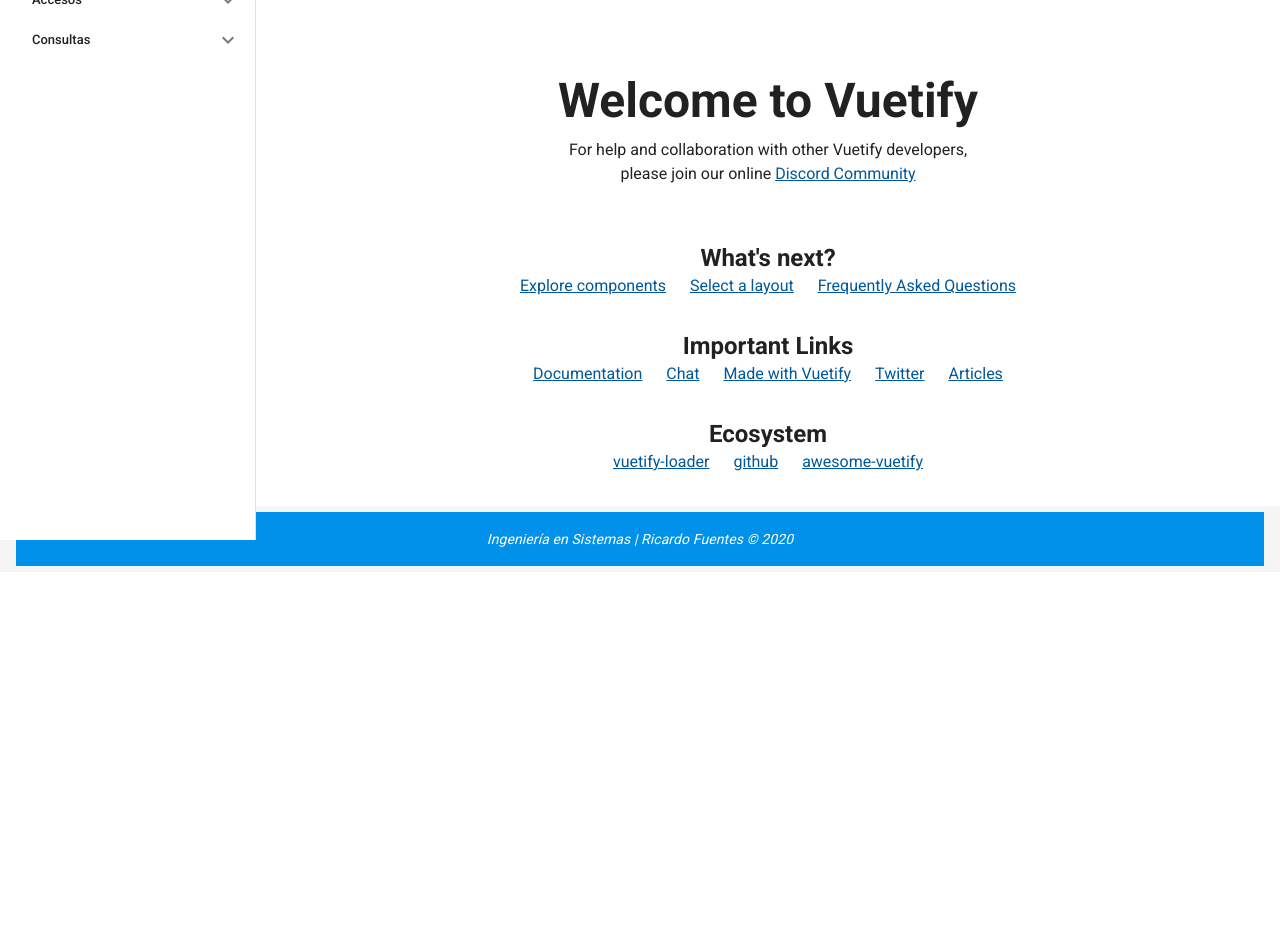
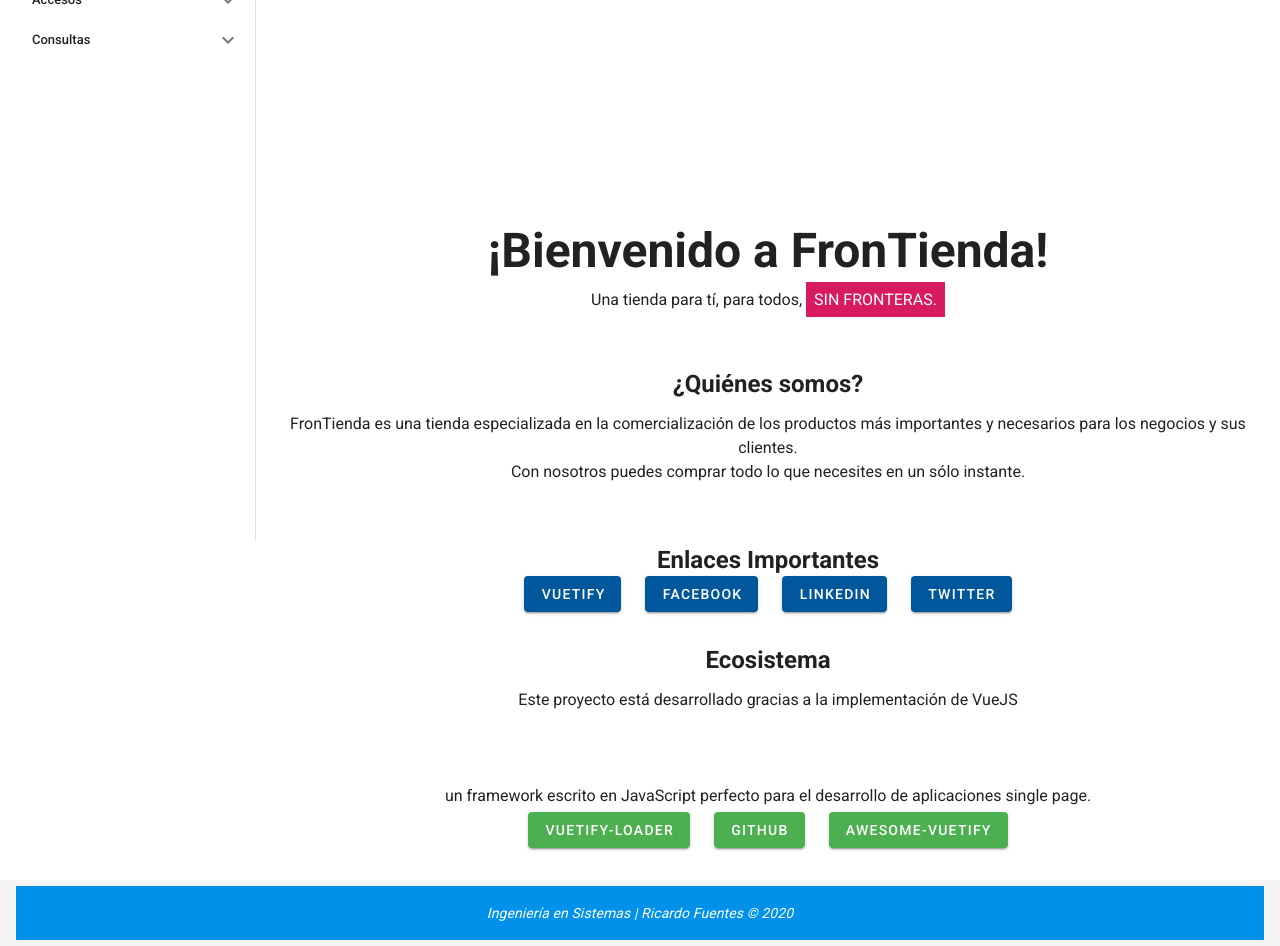
Before and after one commit to Grupo1-Colab/front_end_vue, a Vue app: page / in a window 1280 px wide. Shown: the part 260-1206 px from the top of the page. Before the commit the page ends 832 px from the top, so only its background shows below. Built offline with nearby package versions, Linux system fonts and the light colour scheme.

Commit message:
Modificada la página Home para el sistema Frontienda

```diff
--- a/src/components/HelloWorld.vue
+++ b/src/components/HelloWorld.vue
@@ -3,25 +3,23 @@
     <v-row class="text-center">
       <v-col cols="12">
         <v-img
-          :src="require('../assets/Frontienda.png')"
+          :src="require('../assets/FT.png')"
           class="my-3"
           contain
-          height="200"
+          height="350"
         />
       </v-col>
 
       <v-col class="mb-4">
         <h1 class="display-2 font-weight-bold mb-3">
-          Welcome to Vuetify
+          ¡Bienvenido a FronTienda!
         </h1>
 
         <p class="subheading font-weight-regular">
-          For help and collaboration with other Vuetify developers,
-          <br>please join our online
-          <a
-            href="https://community.vuetifyjs.com"
-            target="_blank"
-          >Discord Community</a>
+          Una tienda para tí, para todos,
+          <a class="d-inline pa-2 pink darken-1 white--text">
+            SIN FRONTERAS.
+          </a>
         </p>
       </v-col>
 
@@ -30,20 +28,14 @@
         cols="12"
       >
         <h2 class="headline font-weight-bold mb-3">
-          What's next?
+          ¿Quiénes somos?
         </h2>
-
-        <v-row justify="center">
-          <a
-            v-for="(next, i) in whatsNext"
-            :key="i"
-            :href="next.href"
-            class="subheading mx-3"
-            target="_blank"
-          >
-            {{ next.text }}
-          </a>
-        </v-row>
+        <p>
+          FronTienda es una tienda especializada en la comercialización de los productos
+          más importantes y necesarios para los negocios y sus clientes.
+          <br>
+          Con nosotros puedes comprar todo lo que necesites en un sólo instante.
+        </p>
       </v-col>
 
       <v-col
@@ -51,7 +43,7 @@
         cols="12"
       >
         <h2 class="headline font-weight-bold mb-3">
-          Important Links
+          Enlaces Importantes
         </h2>
 
         <v-row justify="center">
@@ -62,7 +54,9 @@
             class="subheading mx-3"
             target="_blank"
           >
-            {{ link.text }}
+            <v-btn color="primary">
+              {{ link.text }}
+            </v-btn>
           </a>
         </v-row>
       </v-col>
@@ -72,8 +66,21 @@
         cols="12"
       >
         <h2 class="headline font-weight-bold mb-3">
-          Ecosystem
+          Ecosistema
         </h2>
+
+        <p>
+          Este proyecto está desarrollado gracias a la implementación de VueJS
+          <v-img
+            :src="require('../assets/logo.png')"
+            class="my-1"
+            contain
+            height="40"
+          ></v-img>
+          <br>
+          un framework escrito en JavaScript perfecto para el desarrollo de aplicaciones
+          single page.
+        </p>
 
         <v-row justify="center">
           <a
@@ -83,7 +90,9 @@
             class="subheading mx-3"
             target="_blank"
           >
-            {{ eco.text }}
+            <v-btn color="success">
+              {{ eco.text }}
+            </v-btn>
           </a>
         </v-row>
       </v-col>
@@ -112,39 +121,21 @@
       ],
       importantLinks: [
         {
-          text: 'Documentation',
+          text: 'Vuetify',
           href: 'https://vuetifyjs.com',
         },
         {
-          text: 'Chat',
-          href: 'https://community.vuetifyjs.com',
+          text: 'Facebook',
+          href: 'https://www.facebook.com/ricardo.fuentes.73307',
         },
         {
-          text: 'Made with Vuetify',
-          href: 'https://madewithvuejs.com/vuetify',
+          text: 'LinkedIn',
+          href: 'https://www.linkedin.com/in/ricardo-fuentes-9b0a99168',
         },
         {
           text: 'Twitter',
           href: 'https://twitter.com/vuetifyjs',
         },
-        {
-          text: 'Articles',
-          href: 'https://medium.com/vuetify',
-        },
-      ],
-      whatsNext: [
-        {
-          text: 'Explore components',
-          href: 'https://vuetifyjs.com/components/api-explorer',
-        },
-        {
-          text: 'Select a layout',
-          href: 'https://vuetifyjs.com/getting-started/pre-made-layouts',
-        },
-        {
-          text: 'Frequently Asked Questions',
-          href: 'https://vuetifyjs.com/getting-started/frequently-asked-questions',
-        },
       ],
     }),
   }
```
